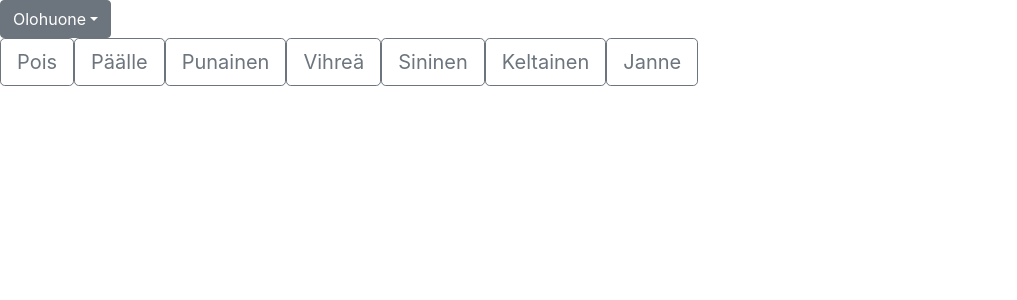
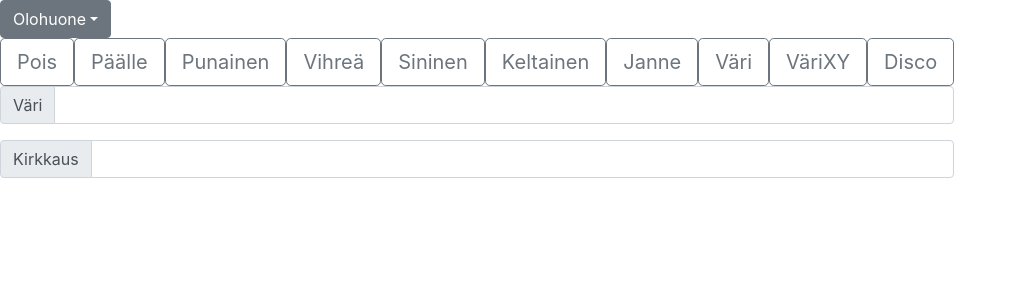
Before and after one commit to NuuttiNiemela/nuutinalykoti, a React (Create React App) app in the folder client/: page / in a window 1280 px wide. Shown: the top 300 px of the page, without its empty margins (0-1017 px from the left). Built offline with nearby package versions, Linux system fonts and the light colour scheme; no server answers.

Commit message:
Kirkkaus ja Discovalo lisätty

```diff
--- a/client/src/App.js
+++ b/client/src/App.js
@@ -6,14 +6,112 @@ const App = props => {
     const [huone, setHuone] = useState('Olohuone')
     const [brightness, setBrightness] = useState(100)
 
+    function sleep(ms) {
+        return new Promise(resolve => setTimeout(resolve, ms));
+    }
+
     useEffect(() => {
         axios.get('/api/hello')
             .then(res => console.log(res.data))
     }, [])
 
     const light = (what) => {
-        axios.put('/0/' + what)
+        axios.get('/0/' + what)
             .then(res => console.log(res.data))
+    }
+
+    const lightAndBrightness = (color, brightness) => {
+//            Brightness 1-254
+            axios.get('/0/lights/' + color + '/' + brightness)
+                .then(res => console.log(res.data))
+    }
+
+    const lightAndBrightnessXY = (xColor, yColor, brightness) => {
+//         Brightness 1-254
+//         XY-colors 0-65535
+        axios.get('/0/lightsxy/' + xColor + '/' + yColor + '/' + brightness)
+            .then(res => console.log(res.data))
+    }
+
+    const disco = async (pulse) => {
+        let x = '1'
+        let y = '65535'
+        let br = '254'
+
+        for (let a = 0; a < 6; a++) {
+            if (parseInt(x) > 65535) x = '65535'
+            if (parseInt(x) < 0) x = '0'
+            if (parseInt(y) > 65535) y = '65535'
+            if (parseInt(y) < 0) y = '0'
+            if (parseInt(br) > 254) br = '254'
+            if (parseInt(br) < 1) br = '1'
+
+            console.log('a: ' + a)
+            console.log('x: ' + x)
+            console.log('y: ' + y)
+            console.log('br: ' + br)
+            lightAndBrightnessXY(x, y, br)
+            await sleep(pulse)
+            x = (parseInt(x) + 13107).toString()
+            y = (parseInt(y) - 13107).toString()
+        }
+    }
+
+
+    const discoHex = async (pulse, times) => {
+        const colors = [ "4a418a",
+            "8f2686",
+            "dc4b31",
+            "da5d41",
+            "6c83ba",
+            "d9337c",
+            "e57345",
+            "e78834",
+            "a9d62b",
+            "ebb63e",
+            "c984bb",
+            "d6e44b",
+            "e491af",
+            "efd275",
+            "e8bedd",
+            "f1e0b5",
+            "f2eccf",
+            "dcf0f8",
+            "eaf6fb",
+            "f5faf6" ]
+
+        for (let a = 0; a < times; a++) {
+            for (let color of colors) {
+                console.log('Väri: ' + color + 'ja a: ' + a)
+                lightAndBrightness(color, '254')
+                await sleep(pulse)
+            }
+        }
+
+
+    }
+
+
+    const ColorInput = (props) => {
+        return (
+            <div class="input-group mb-3">
+              <div class="input-group-prepend">
+                <span class="input-group-text" id="inputGroup-sizing-default">Väri</span>
+              </div>
+              <input type="text" class="form-control" aria-label="Sizing example input" aria-describedby="inputGroup-sizing-default"/>
+            </div>
+        )
+    }
+
+    const BrightnessInput = (props) => {
+            return (
+                <div class="input-group mb-3">
+                  <div class="input-group-prepend">
+                    <span class="input-group-text" id="inputGroup-sizing-default">Kirkkaus</span>
+                  </div>
+                  <input type="text" class="form-control" aria-label="Sizing example input" aria-describedby="inputGroup-sizing-default"/>
+                </div>
+            )
         }
 
     const Dropdown = (props) => {
@@ -59,7 +157,12 @@ const App = props => {
                 <button className="btn btn-outline-secondary btn-lg" onClick={() => light('blue')}>Sininen</button>
                 <button className="btn btn-outline-secondary btn-lg" onClick={() => light('yellow')}>Keltainen</button>
                 <button className="btn btn-outline-secondary btn-lg" onClick={() => light('janne')}>Janne</button>
+                <button className="btn btn-outline-secondary btn-lg" onClick={() => lightAndBrightness('f5faf6', '127')}>Väri</button>
+                <button className="btn btn-outline-secondary btn-lg" onClick={() => lightAndBrightnessXY('1', '65000', '254')}>VäriXY</button>
+                <button className="btn btn-outline-secondary btn-lg" onClick={() => discoHex('200', 2)}>Disco</button>
             </div>
+                <ColorInput/>
+                <BrightnessInput/>
             </div>
         </div>
     )
```
Also changed, not shown: 1 other file (tests, documents, lock files or other folders). Lines whose indentation alone changed are shown as unchanged.
